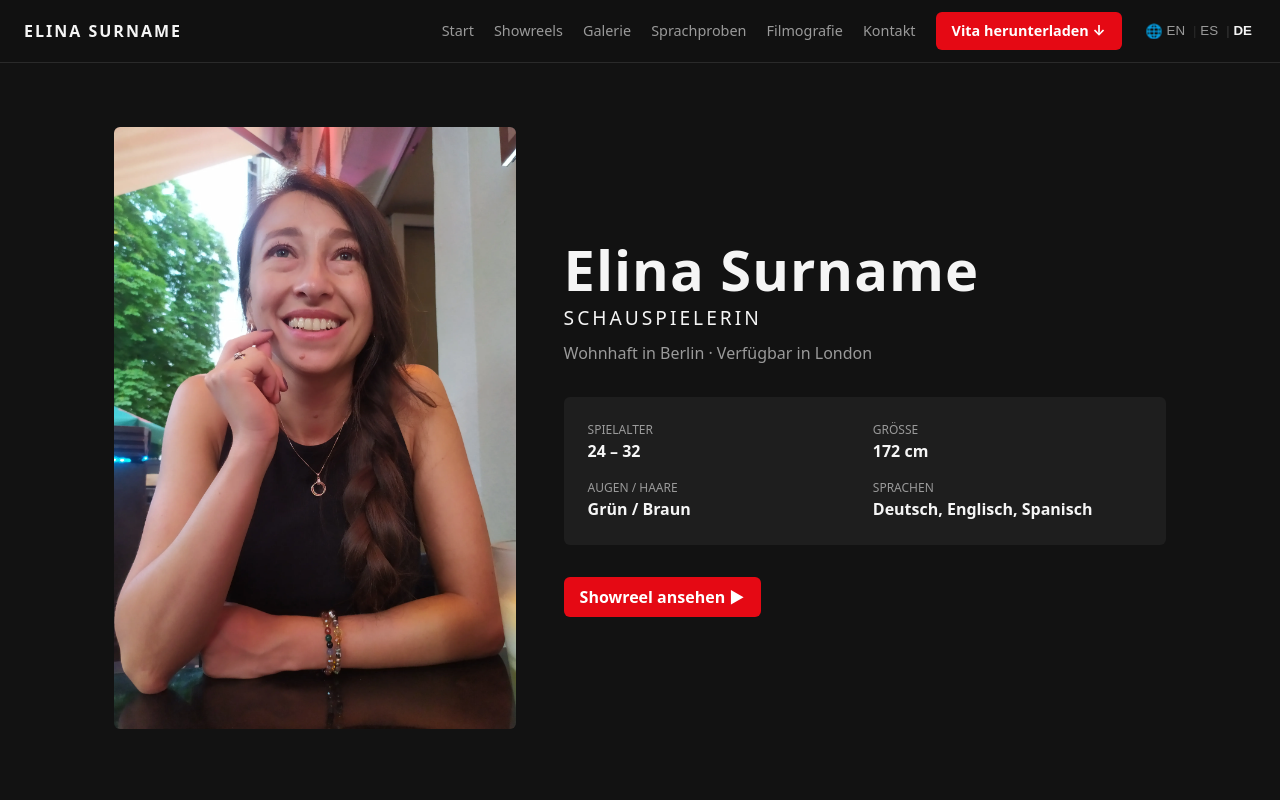
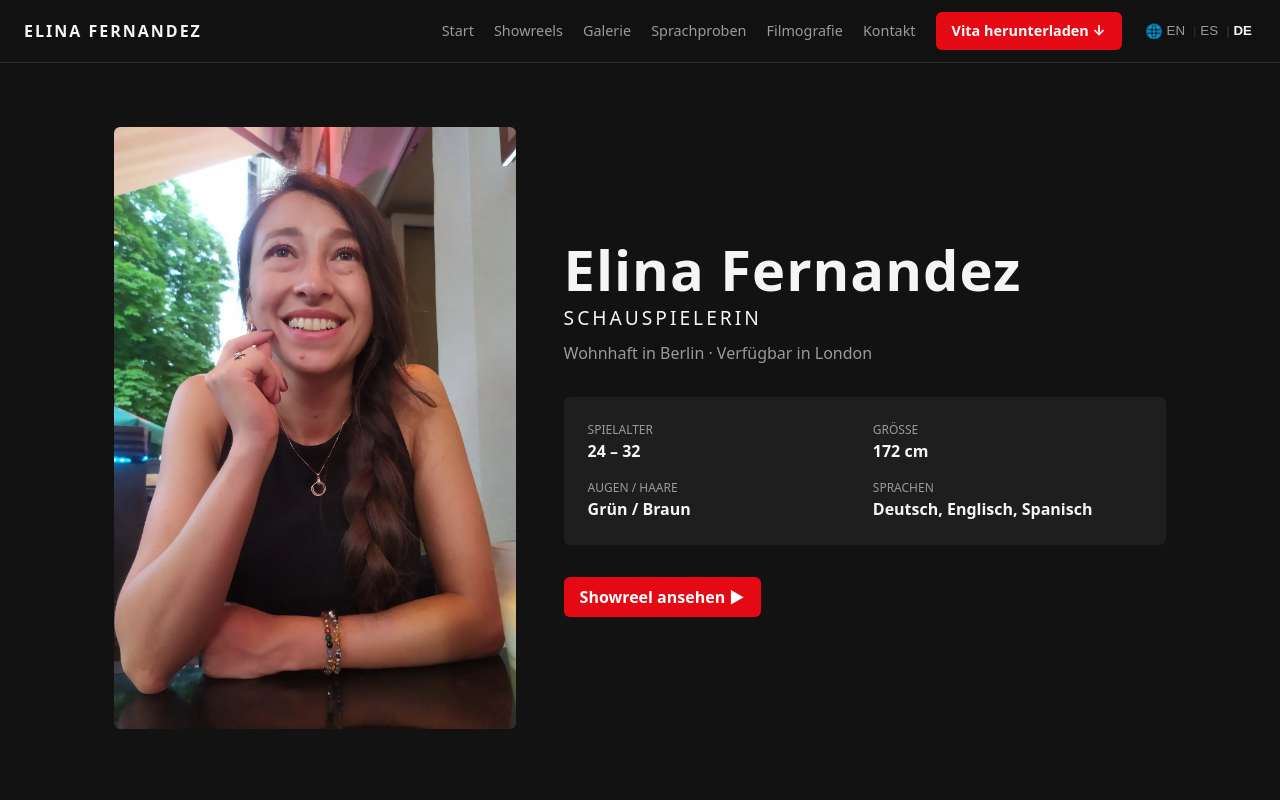
Before and after one commit to PedroJRGarcia/actressWebsite, a React (Vite) app: page / in a window 1280 px wide. Shown: the top 800 px of the page. Built offline with nearby package versions, Linux system fonts and the light colour scheme.

Commit message:
changes profile.ts

```diff
--- a/src/data/profile.ts
+++ b/src/data/profile.ts
@@ -20,8 +20,8 @@ const showreels: Showreel[] = [
 ]
 
 export const profile = {
-  name: 'Elina Surname',
-  creator: "Creator's Name",
+  name: 'Elina Fernandez',
+  creator: "PedroG",
   email: 'elina@example.com',
   agency: { name: 'Agency Name', url: 'https://example.com' },
   headshot: headshot,
```
